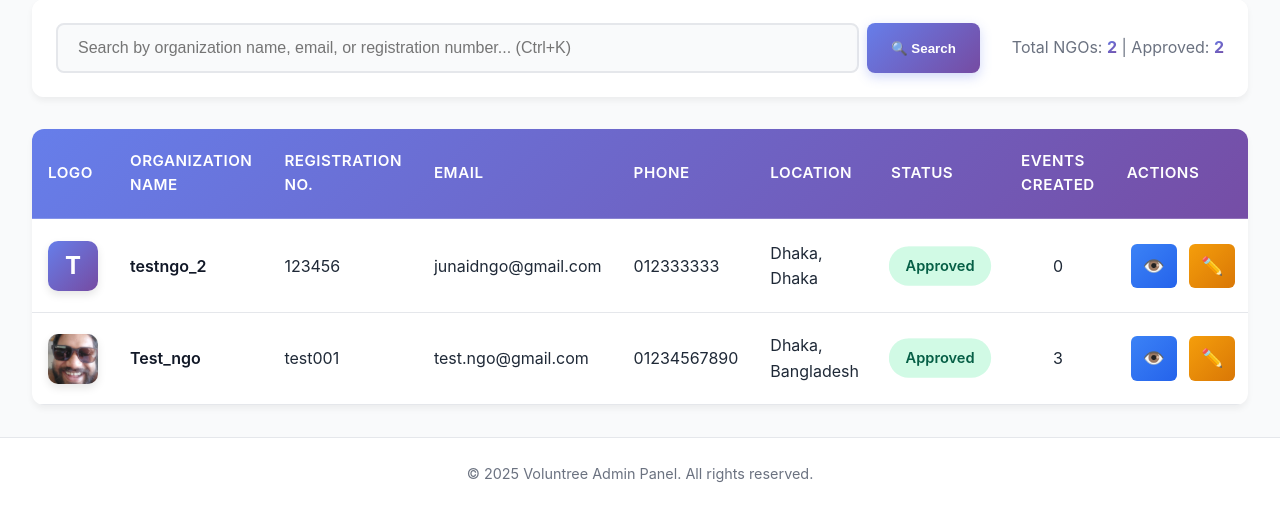
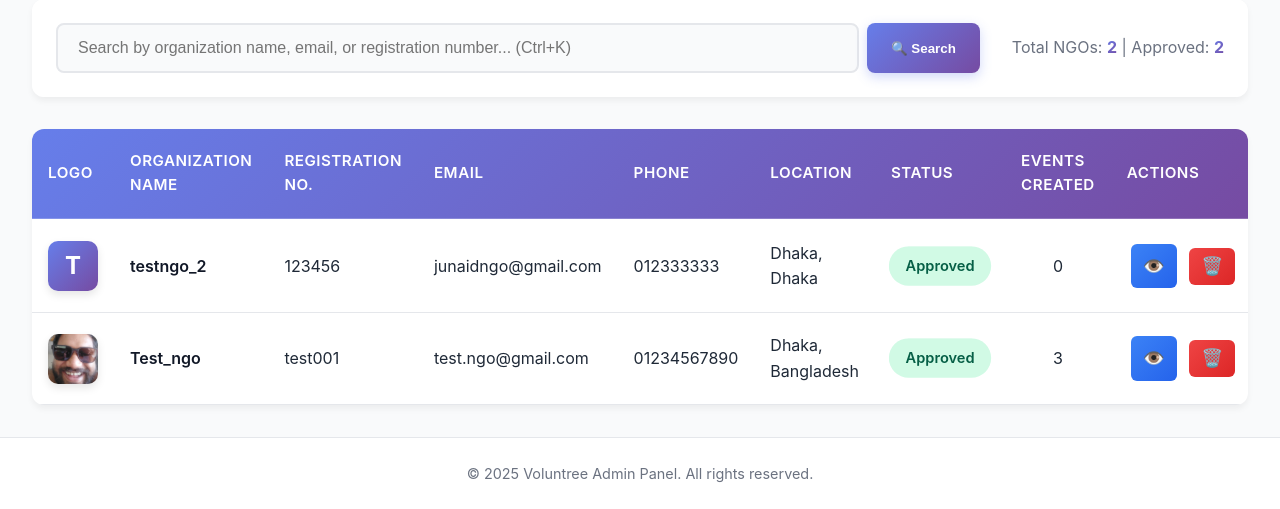
Before and after one commit to iamsadattt/voluntree2.0, a Django app: page /admin-panel/ngos/ in a window 1280 px wide. Shown: the part 331-840 px from the top of the page. Run offline with Django 5.2, Linux system fonts and the light colour scheme; a user stored in the database is signed in; data comes from the database, SQL or seed files in the repository; both versions use the stored data as it was after the commit.

Commit message:
Minor admin panel fix.

```diff
--- a/voluntree/admin_panel/templates/admin_panel/ngos.html
+++ b/voluntree/admin_panel/templates/admin_panel/ngos.html
@@ -62,8 +62,8 @@
                     <td><span class="status-badge status-{{ ngo.status }}">{{ ngo.get_status_display }}</span></td>
                     <td class="text-center">{{ ngo.events.count }}</td>
                     <td class="actions-cell">
-                        <a href="{% url 'admin_ngo_detail' ngo.id %}" class="btn-action-small btn-info" title="View Details">👁️</a>
-                        <a href="{% url 'admin_ngo_edit' ngo.id %}" class="btn-action-small btn-warning" title="Edit">✏️</a>
+                        <a href="{% url 'view_ngo_profile' ngo.id %}" class="btn-action-small btn-info" title="View Details">👁️</a>
+                       <!-- <a href="{% url 'admin_ngo_edit' ngo.id %}" class="btn-action-small btn-warning" title="Edit">✏️</a> -->
                         <form method="post" action="{% url 'admin_ngo_delete' ngo.id %}" style="display: inline;">
                             {% csrf_token %}
                             <button type="submit" class="btn-action-small btn-danger" title="Delete" onclick="return confirm('Are you sure you want to delete {{ ngo.organization_name }}? This will also delete all their events.')">🗑️</button>
```
Also changed, not shown: voluntree/db.sqlite3.
